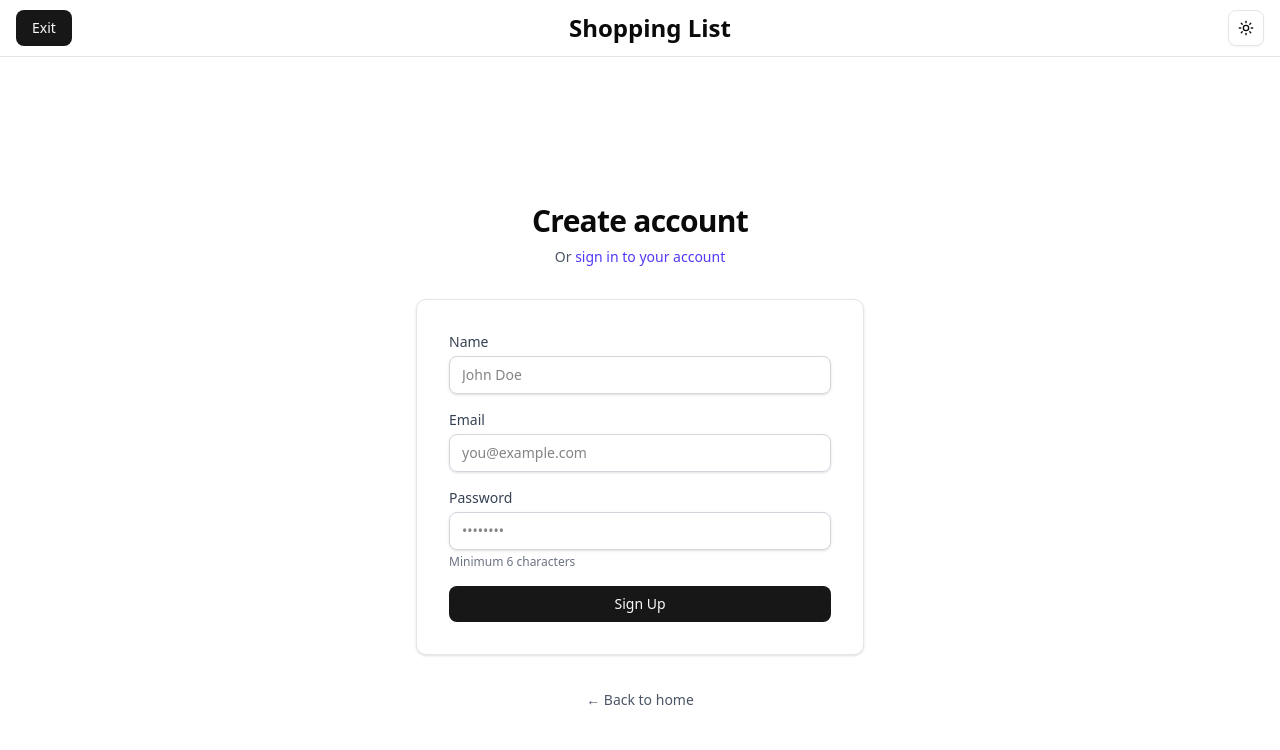
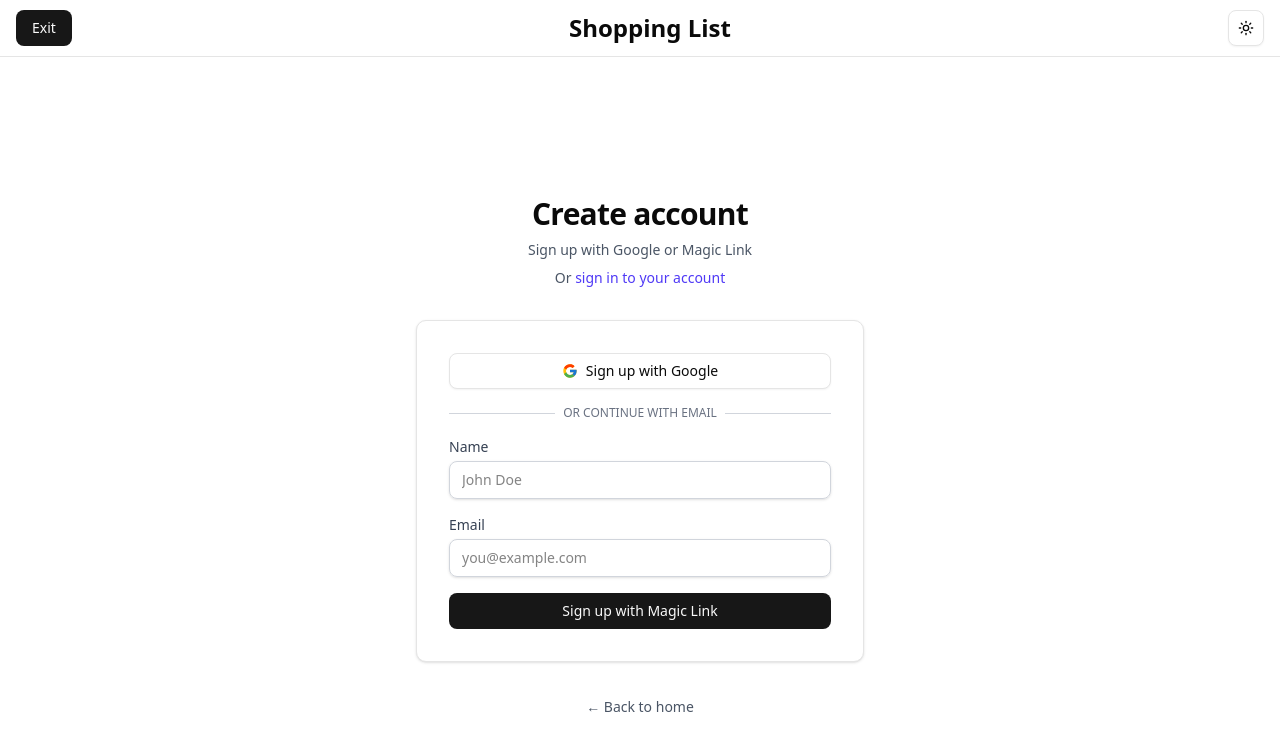
Before and after one commit to HubertTGit/antigravity-test, a Next.js app: page /sign-up in a window 1280 px wide. Shown: the top 750 px of the page. Built offline with nearby package versions, Linux system fonts and the light colour scheme; no server answers.

Commit message:
feat: Implement Google OAuth and Magic Link authentication, and refactor user storage to 'creators' table.

```diff
--- a/package.json
+++ b/package.json
@@ -22,6 +22,7 @@
     "next-themes": "^0.4.6",
     "react": "19.2.0",
     "react-dom": "19.2.0",
+    "react-icons": "^5.5.0",
     "sonner": "^2.0.7",
     "tailwind-merge": "^3.4.0"
   },
--- a/src/app/sign-in/page.tsx
+++ b/src/app/sign-in/page.tsx
@@ -7,6 +7,9 @@ export default function SignInPage() {
       <div className="w-full max-w-md space-y-8">
         <div className="text-center">
           <h2 className="text-3xl font-bold tracking-tight">Sign in</h2>
+          <p className="mt-2 text-sm text-gray-600 dark:text-gray-400">
+            Sign in with Google or Magic Link
+          </p>
           <p className="mt-2 text-sm text-gray-600 dark:text-gray-400">
             Or{" "}
             <Link
--- a/src/app/sign-up/page.tsx
+++ b/src/app/sign-up/page.tsx
@@ -7,6 +7,9 @@ export default function SignUpPage() {
       <div className="w-full max-w-md space-y-8">
         <div className="text-center">
           <h2 className="text-3xl font-bold tracking-tight">Create account</h2>
+          <p className="mt-2 text-sm text-gray-600 dark:text-gray-400">
+            Sign up with Google or Magic Link
+          </p>
           <p className="mt-2 text-sm text-gray-600 dark:text-gray-400">
             Or{" "}
             <Link
--- a/src/components/auth/sign-in-form.tsx
+++ b/src/components/auth/sign-in-form.tsx
@@ -5,21 +5,39 @@ import { useRouter } from "next/navigation";
 import { createClient } from "@/lib/supabase/client";
 import { Button } from "@/components/ui/button";
 import { toast } from "sonner";
+import { FcGoogle } from "react-icons/fc";
 
 export function SignInForm() {
   const [email, setEmail] = useState("");
-  const [password, setPassword] = useState("");
   const [isPending, startTransition] = useTransition();
+  const [isGooglePending, startGoogleTransition] = useTransition();
   const router = useRouter();
   const supabase = createClient();
+
+  const handleGoogleSignIn = async () => {
+    startGoogleTransition(async () => {
+      const { error } = await supabase.auth.signInWithOAuth({
+        provider: "google",
+        options: {
+          redirectTo: `${window.location.origin}/auth/callback`,
+        },
+      });
+
+      if (error) {
+        toast.error(error.message);
+      }
+    });
+  };
 
   const handleSubmit = async (e: React.FormEvent) => {
     e.preventDefault();
 
     startTransition(async () => {
-      const { error } = await supabase.auth.signInWithPassword({
+      const { error } = await supabase.auth.signInWithOtp({
         email,
-        password,
+        options: {
+          emailRedirectTo: `${window.location.origin}/auth/callback`,
+        },
       });
 
       if (error) {
@@ -27,13 +45,33 @@ export function SignInForm() {
         return;
       }
 
-      toast.success("Signed in successfully!");
-      router.push("/");
-      router.refresh();
+      toast.success("Magic link sent! Please check your email.");
     });
   };
 
   return (
+    <div className="space-y-4">
+      <Button
+        variant="outline"
+        className="flex w-full items-center gap-2"
+        onClick={handleGoogleSignIn}
+        disabled={isGooglePending || isPending}
+      >
+        <FcGoogle className="h-5 w-5" />
+        Sign in with Google
+      </Button>
+
+      <div className="relative">
+        <div className="absolute inset-0 flex items-center">
+          <span className="w-full border-t border-gray-300 dark:border-gray-600" />
+        </div>
+        <div className="relative flex justify-center text-xs uppercase">
+          <span className="bg-white px-2 text-gray-500 dark:bg-gray-900 dark:text-gray-400">
+            Or continue with email
+          </span>
+        </div>
+      </div>
+
       <form onSubmit={handleSubmit} className="space-y-4">
         <div>
           <label
@@ -53,27 +91,14 @@ export function SignInForm() {
           />
         </div>
 
-      <div>
-        <label
-          htmlFor="password"
-          className="block text-sm font-medium text-gray-700 dark:text-gray-300"
+        <Button
+          type="submit"
+          className="w-full"
+          disabled={isPending || isGooglePending}
         >
-          Password
-        </label>
-        <input
-          id="password"
-          type="password"
-          value={password}
-          onChange={(e) => setPassword(e.target.value)}
-          required
-          className="mt-1 block w-full rounded-md border border-gray-300 px-3 py-2 shadow-sm focus:border-indigo-500 focus:ring-indigo-500 focus:outline-none sm:text-sm dark:border-gray-600 dark:bg-gray-800 dark:text-white"
-          placeholder="••••••••"
-        />
-      </div>
-
-      <Button type="submit" className="w-full" disabled={isPending}>
-        {isPending ? "Signing in..." : "Sign In"}
+          {isPending ? "Sending magic link..." : "Sign in with Magic Link"}
         </Button>
       </form>
+    </div>
   );
 }
--- a/src/components/auth/sign-up-form.tsx
+++ b/src/components/auth/sign-up-form.tsx
@@ -5,28 +5,39 @@ import { useRouter } from "next/navigation";
 import { createClient } from "@/lib/supabase/client";
 import { Button } from "@/components/ui/button";
 import { toast } from "sonner";
+import { FcGoogle } from "react-icons/fc";
 
 export function SignUpForm() {
   const [email, setEmail] = useState("");
-  const [password, setPassword] = useState("");
   const [name, setName] = useState("");
   const [isPending, startTransition] = useTransition();
+  const [isGooglePending, startGoogleTransition] = useTransition();
   const router = useRouter();
   const supabase = createClient();
+
+  const handleGoogleSignIn = async () => {
+    startGoogleTransition(async () => {
+      const { error } = await supabase.auth.signInWithOAuth({
+        provider: "google",
+        options: {
+          redirectTo: `${window.location.origin}/auth/callback`,
+        },
+      });
+
+      if (error) {
+        toast.error(error.message);
+      }
+    });
+  };
 
   const handleSubmit = async (e: React.FormEvent) => {
     e.preventDefault();
 
-    if (password.length < 6) {
-      toast.error("Password must be at least 6 characters");
-      return;
-    }
-
     startTransition(async () => {
-      const { error } = await supabase.auth.signUp({
+      const { error } = await supabase.auth.signInWithOtp({
         email,
-        password,
         options: {
+          emailRedirectTo: `${window.location.origin}/auth/callback`,
           data: {
             name,
           },
@@ -38,13 +49,33 @@ export function SignUpForm() {
         return;
       }
 
-      toast.success("Account created! Please check your email to verify.");
-      router.push("/");
-      router.refresh();
+      toast.success("Magic link sent! Please check your email.");
     });
   };
 
   return (
+    <div className="space-y-4">
+      <Button
+        variant="outline"
+        className="flex w-full items-center gap-2"
+        onClick={handleGoogleSignIn}
+        disabled={isGooglePending || isPending}
+      >
+        <FcGoogle className="h-5 w-5" />
+        Sign up with Google
+      </Button>
+
+      <div className="relative">
+        <div className="absolute inset-0 flex items-center">
+          <span className="w-full border-t border-gray-300 dark:border-gray-600" />
+        </div>
+        <div className="relative flex justify-center text-xs uppercase">
+          <span className="bg-white px-2 text-gray-500 dark:bg-gray-900 dark:text-gray-400">
+            Or continue with email
+          </span>
+        </div>
+      </div>
+
       <form onSubmit={handleSubmit} className="space-y-4">
         <div>
           <label
@@ -82,31 +113,14 @@ export function SignUpForm() {
           />
         </div>
 
-      <div>
-        <label
-          htmlFor="password"
-          className="block text-sm font-medium text-gray-700 dark:text-gray-300"
+        <Button
+          type="submit"
+          className="w-full"
+          disabled={isPending || isGooglePending}
         >
-          Password
-        </label>
-        <input
-          id="password"
-          type="password"
-          value={password}
-          onChange={(e) => setPassword(e.target.value)}
-          required
-          minLength={6}
-          className="mt-1 block w-full rounded-md border border-gray-300 px-3 py-2 shadow-sm focus:border-indigo-500 focus:ring-indigo-500 focus:outline-none sm:text-sm dark:border-gray-600 dark:bg-gray-800 dark:text-white"
-          placeholder="••••••••"
-        />
-        <p className="mt-1 text-xs text-gray-500 dark:text-gray-400">
-          Minimum 6 characters
-        </p>
-      </div>
-
-      <Button type="submit" className="w-full" disabled={isPending}>
-        {isPending ? "Creating account..." : "Sign Up"}
+          {isPending ? "Sending magic link..." : "Sign up with Magic Link"}
         </Button>
       </form>
+    </div>
   );
 }
--- a/src/components/user-menu.tsx
+++ b/src/components/user-menu.tsx
@@ -52,7 +52,7 @@ export function UserMenu() {
             className="fixed inset-0 z-10"
             onClick={() => setIsOpen(false)}
           />
-          <div className="ring-opacity-5 absolute right-0 z-20 mt-2 w-56 origin-top-right rounded-md bg-white shadow-lg ring-1 ring-black focus:outline-none dark:bg-gray-800">
+          <div className="ring-opacity-5 absolute left-0 z-20 mt-2 w-56 origin-top-left rounded-md bg-white shadow-lg ring-1 ring-black focus:outline-none dark:bg-gray-800">
             <div className="px-4 py-3">
               <p className="text-sm font-medium text-gray-900 dark:text-white">
                 {displayName}
--- a/src/lib/user-service.ts
+++ b/src/lib/user-service.ts
@@ -3,9 +3,8 @@
 import { supabase } from "./db";
 
 export async function getOrCreateUser(userId: string, name?: string) {
-  // 1. Check if user exists
   const { data: existingUser, error: fetchError } = await supabase
-    .from("users")
+    .from("creators")
     .select("*")
     .eq("user_id", userId)
     .single();
@@ -26,7 +25,7 @@ export async function getOrCreateUser(userId: string, name?: string) {
     try {
       // 3. Insert new user record
       const { data: newUser, error: insertError } = await supabase
-        .from("users")
+        .from("creators")
         .insert({
           user_id: userId,
           user_todo_id: userTodoId,
```
Also changed, not shown: src/app/auth/callback/route.ts (added, +52 -0 lines), 1 other file (tests, documents, lock files or other folders). Lines whose indentation alone changed are shown as unchanged.
